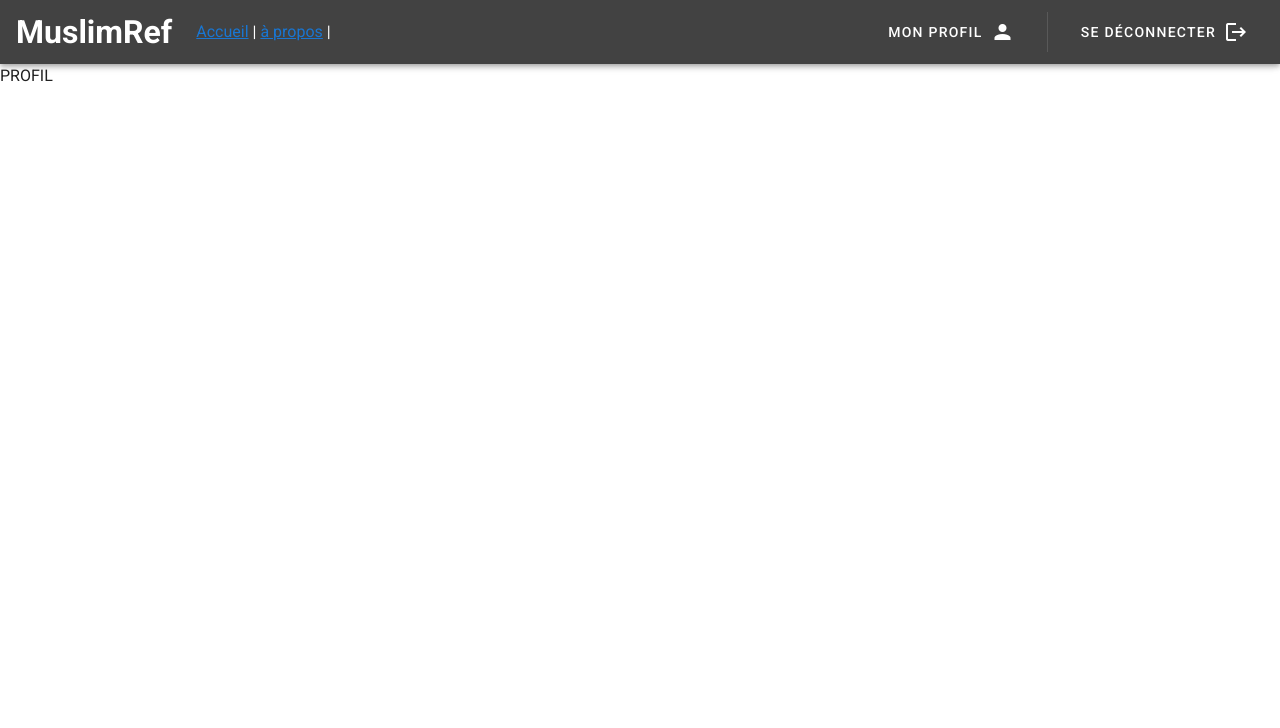
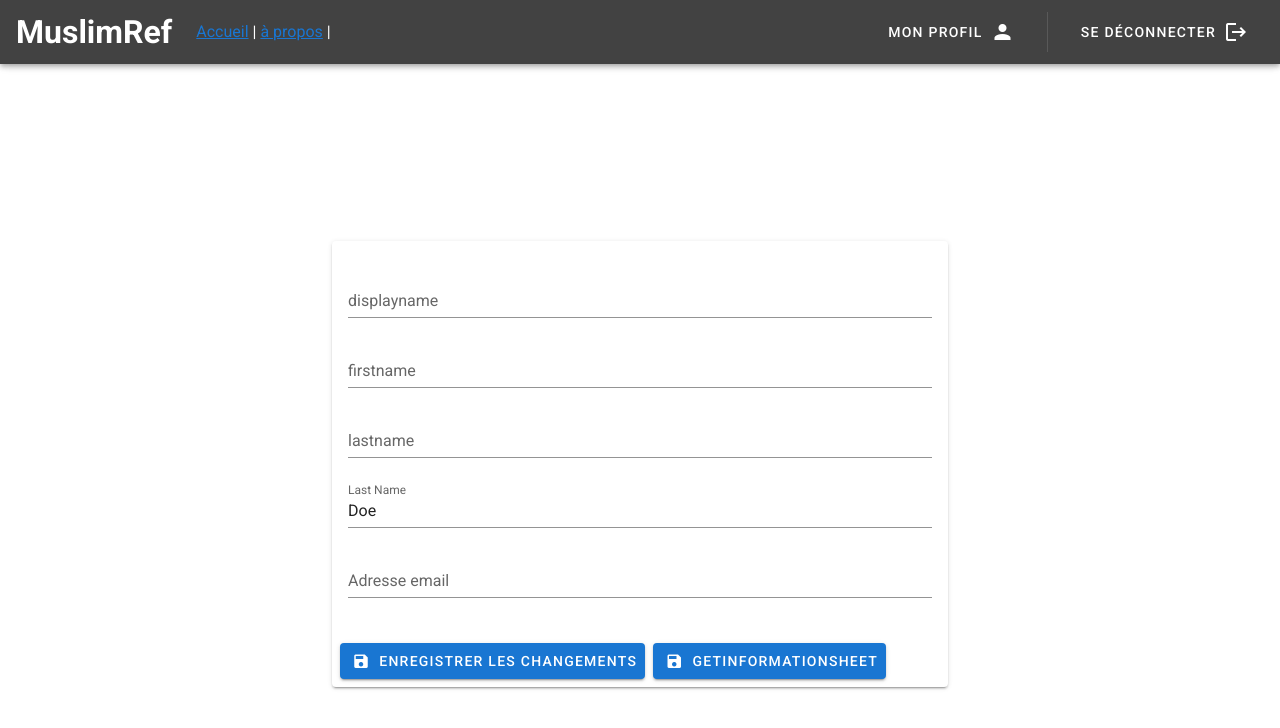
Before and after one commit to bouboudev/muslimref, a Vue app: page /profil in a window 1280 px wide. Shown: the top 728 px of the page. Built offline with nearby package versions, Linux system fonts and the light colour scheme; no server answers; the database is empty; sample sign-in values are in the browser's storage.

Commit message:
fetch user information sheet

```diff
--- a/src/App.vue
+++ b/src/App.vue
@@ -65,8 +65,8 @@
             //
         }),
         beforeMount() {
-
-            this.$store.dispatch('fetchUser')
+            //fetch user to check if user is logged in
+            this.$store.dispatch('fetchUser');
         },
         methods: {
             goTo(route) {
--- a/src/components/Profil.vue
+++ b/src/components/Profil.vue
@@ -1,9 +1,128 @@
 <template>
-    <div>PROFIL</div>
+    <!-- <v-container fluid>
+        <v-row
+            justify="center"
+            align="center"
+            style="height: 100vh"
+        >
+            <v-col
+                cols="12"
+                sm="8"
+                md="6"
+            >
+                <v-card class="pa-8">
+              {{currentUser}}
+
+                </v-card>
+            </v-col>
+        </v-row>
+    </v-container> -->
+
+    <v-container fluid>
+        <v-row
+            justify="center"
+            align="center"
+            style="height: 100vh"
+        >
+            <v-col
+                cols="12"
+                sm="8"
+                md="6"
+            >
+                <v-card>
+                    <v-card-text>
+                        <v-flex class="mb-4"> </v-flex>
+                        <v-text-field
+                            v-model="currentUser.displayName"
+                            label="displayname"
+                        ></v-text-field>
+                         <v-text-field
+                            v-model="objet.firstName"
+                            label="firstname"
+                        ></v-text-field>
+                         <v-text-field
+                            v-model="objet.lastName"
+                            label="lastname"
+                        ></v-text-field>
+                        <v-text-field
+                            v-model="form.lastName"
+                            label="Last Name"
+                        ></v-text-field>
+                        <v-text-field
+                            v-model="currentUser.email"
+                            label="Adresse email"
+                        ></v-text-field>
+                    </v-card-text>
+                    <v-card-actions>
+                        <v-btn
+                            color="primary"
+                            :loading="loading"
+                            @click="addInformationsSheet()"
+                        >
+                            <!-- icon save -->
+                            <v-icon left>mdi-content-save</v-icon>
+
+                            Enregistrer les changements
+                        </v-btn>
+                        <v-btn
+                            color="primary"
+                            :loading="loading"
+                            @click="getInformationSheet()"
+                        >
+                            <!-- icon save -->
+                            <v-icon left>mdi-content-save</v-icon>
+
+                            getInformationSheet
+                        </v-btn>
+                    </v-card-actions>
+                </v-card>
+            </v-col>
+        </v-row>
+    </v-container>
 </template>
 
 <script>
-    export default {};
+    export default {
+        data() {
+            return {
+                currentUser: {
+                    displayName: '',
+                },
+                objet:{
+                    firstName: '',
+                    lastName: '',
+                },
+                form: {
+                    firstName: 'John',
+                    lastName: 'Doe',
+                    contactEmail: 'john@doe.com',
+                    avatar: 'MALE_CAUCASIAN_BLOND_BEARD',
+                },
+                showAvatarPicker: false,
+                loading: false,
+            };
+        },
+        mounted() {
+            this.checkCurrentUser();
+        },
+        methods: {
+            checkCurrentUser() {
+                if (this.$store.state.user) {
+                    this.currentUser = this.$store.state.user;
+                    console.log(this.currentUser);
+                }
+            },
+            updateProfileComponent() {
+                this.$store.dispatch('updateProfileStore', this.currentUser.displayName);
+            },
+            addInformationsSheet() {
+                this.$store.dispatch('addInformationSheet', this.objet);
+            },
+            getInformationSheet() {
+                this.$store.dispatch('getInformationSheet', this.currentUser.uid);
+            },
+        },
+    };
 </script>
 
 <style></style>
--- a/src/store/index.js
+++ b/src/store/index.js
@@ -2,9 +2,9 @@ import Vue from 'vue';
 import Vuex from 'vuex';
 
 import router from '../router';
-import { auth } from '../firebase';
-import { createUserWithEmailAndPassword, signInWithEmailAndPassword, signOut } from 'firebase/auth';
-
+import { auth, db } from '../firebase';
+import { createUserWithEmailAndPassword, signInWithEmailAndPassword, signOut, updateProfile } from 'firebase/auth';
+import { doc, setDoc, getDoc } from 'firebase/firestore';
 Vue.use(Vuex);
 
 export default new Vuex.Store({
@@ -23,7 +23,7 @@ export default new Vuex.Store({
     actions: {
         async login({ commit }, details) {
             const { email, password } = details;
-            console.log('router : ', router)
+            console.log('router : ', router);
 
             try {
                 await signInWithEmailAndPassword(auth, email, password);
@@ -93,6 +93,9 @@ export default new Vuex.Store({
                 } else {
                     commit('SET_USER', user);
 
+                    // call getInformationSheet to get the user's information sheet
+                    this.dispatch('getInformationSheet', user.uid);
+
                     // if (router.isReady() && router.currentRoute.value.path === '/login') {
                     //     router.push('/');
                     // }
@@ -102,6 +105,46 @@ export default new Vuex.Store({
                 }
             });
         },
+        updateProfileStore({ commit }, details) {
+            const { displayName } = details;
+            const user = auth.currentUser;
+            if (user) {
+                updateProfile(auth.currentUser, {
+                    displayName,
+                }).catch((error) => {
+                    console.log(error);
+                });
+            }
+
+            commit('SET_USER', auth.currentUser);
+        },
+        async addInformationSheet({ commit }, details) {
+            // Add a new document in collection "cities"
+            await setDoc(doc(db, 'informationsSheet', auth.currentUser.uid), {
+                userId: auth.currentUser.uid,
+                userFirstName: details.firstName,
+                userLastName: details.lastName,
+            })
+                .then((docRef) => {
+                    console.log('Fiche de renseignement ajoutée avec succès', docRef);
+                })
+                .catch((error) => {
+                    console.error("Erreur lors de l'ajout de la fiche de renseignement", error);
+                });
+            commit('SET_USER', auth.currentUser);
+        },
+        async getInformationSheet({ commit }) {
+            const docRef = doc(db, 'informationsSheet', auth.currentUser.uid);
+            const docSnap = await getDoc(docRef);
+
+            if (docSnap.exists()) {
+                console.log('Document data:', docSnap.data());
+                commit('SET_USER', auth.currentUser);
+            } else {
+                // doc.data() will be undefined in this case
+                console.log('No such document!');
+            }
+        },
     },
     modules: {},
 });
```
